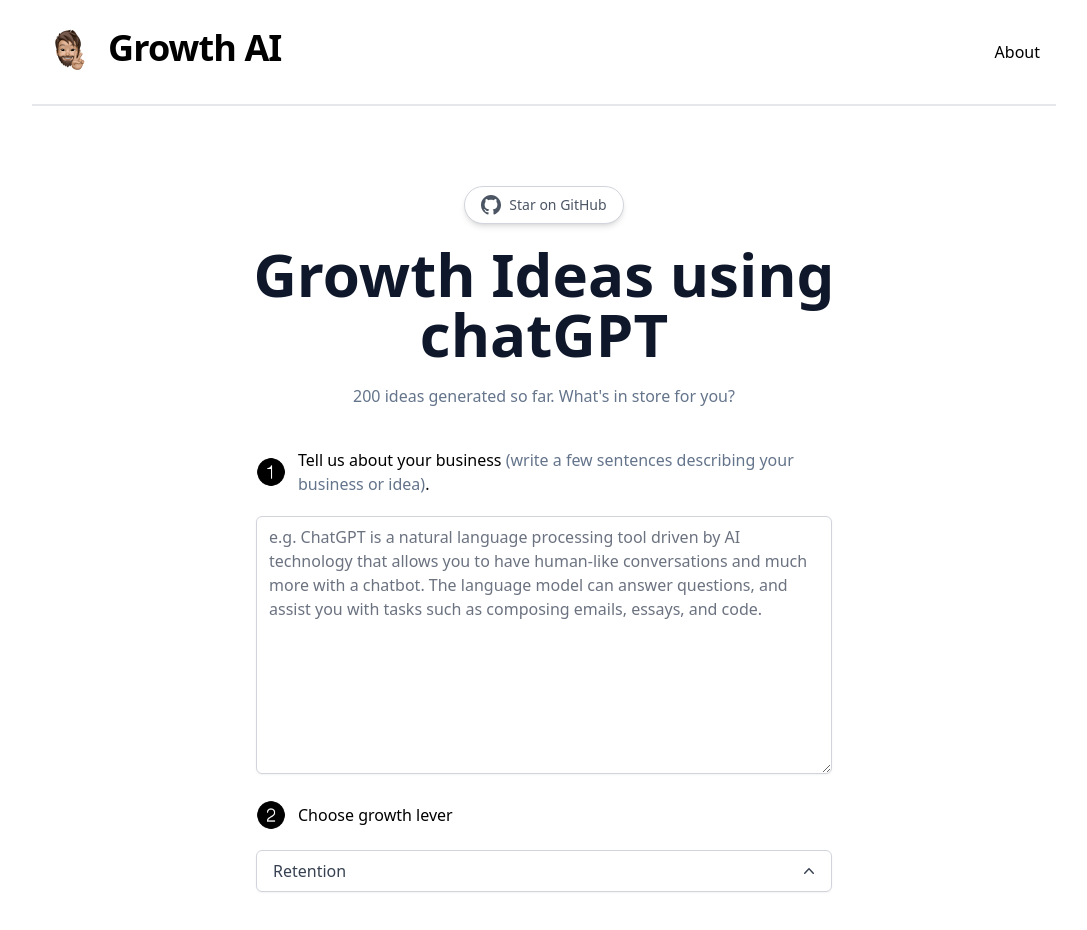
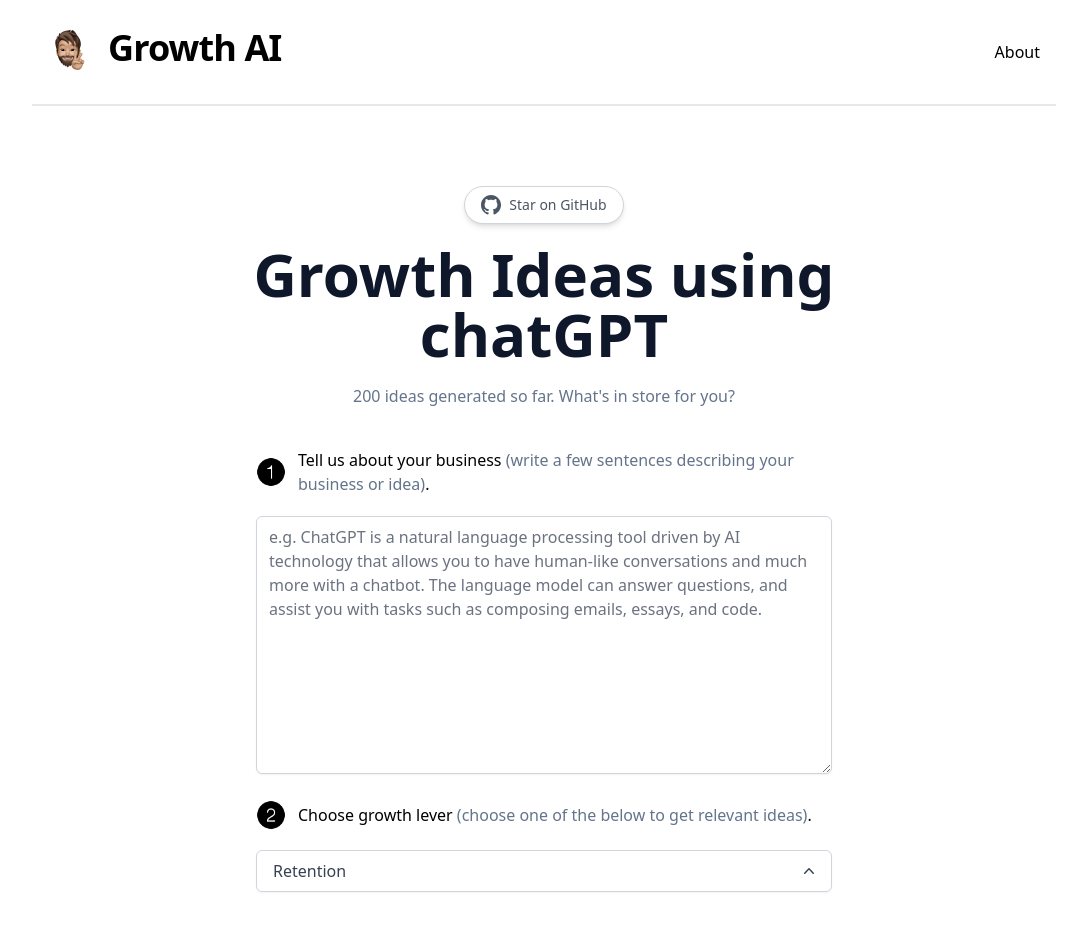
Before and after one commit to amankalra172/growth-ai-main, a Next.js app: page / in a window 1280 px wide. Shown: the top 930 px of the page, without its empty margins (96-1183 px from the left). Built offline with nearby package versions, Linux system fonts and the light colour scheme.

Commit message:
minor changes

```diff
--- a/components/Footer.tsx
+++ b/components/Footer.tsx
@@ -37,7 +37,7 @@
           </svg>
         </Link>
         <Link
-          href="https://github.com/amankalra172"
+          href="https://github.com/amankalra172/growth-ai-main"
           className="group"
           aria-label="TaxPal on GitHub"
         >
--- a/pages/index.tsx
+++ b/pages/index.tsx
@@ -80,7 +80,7 @@
       <main className="flex flex-1 w-full flex-col items-center justify-center text-center px-4 mt-12 sm:mt-20">
         <a
           className="flex max-w-fit items-center justify-center space-x-2 rounded-full border border-gray-300 bg-white px-4 py-2 text-sm text-gray-600 shadow-md transition-colors hover:bg-gray-100 mb-5"
-          href="https://github.com/amankalra172"
+          href="https://github.com/amankalra172/growth-ai-main"
           target="_blank"
           rel="noopener noreferrer"
         >
@@ -119,7 +119,10 @@
           />
           <div className="flex mb-5 items-center space-x-3">
             <Image src="/2-black.png" width={30} height={30} alt="1 icon" />
-            <p className="text-left font-medium">Choose growth lever</p>
+            <p className="text-left font-medium">Choose growth lever <span className="text-slate-500">
+                (choose one of the below to get relevant ideas)
+              </span>
+              .</p>
           </div>
           <div className="block">
             <DropDown vibe={vibe} setVibe={(newVibe) => setVibe(newVibe)} />
```
